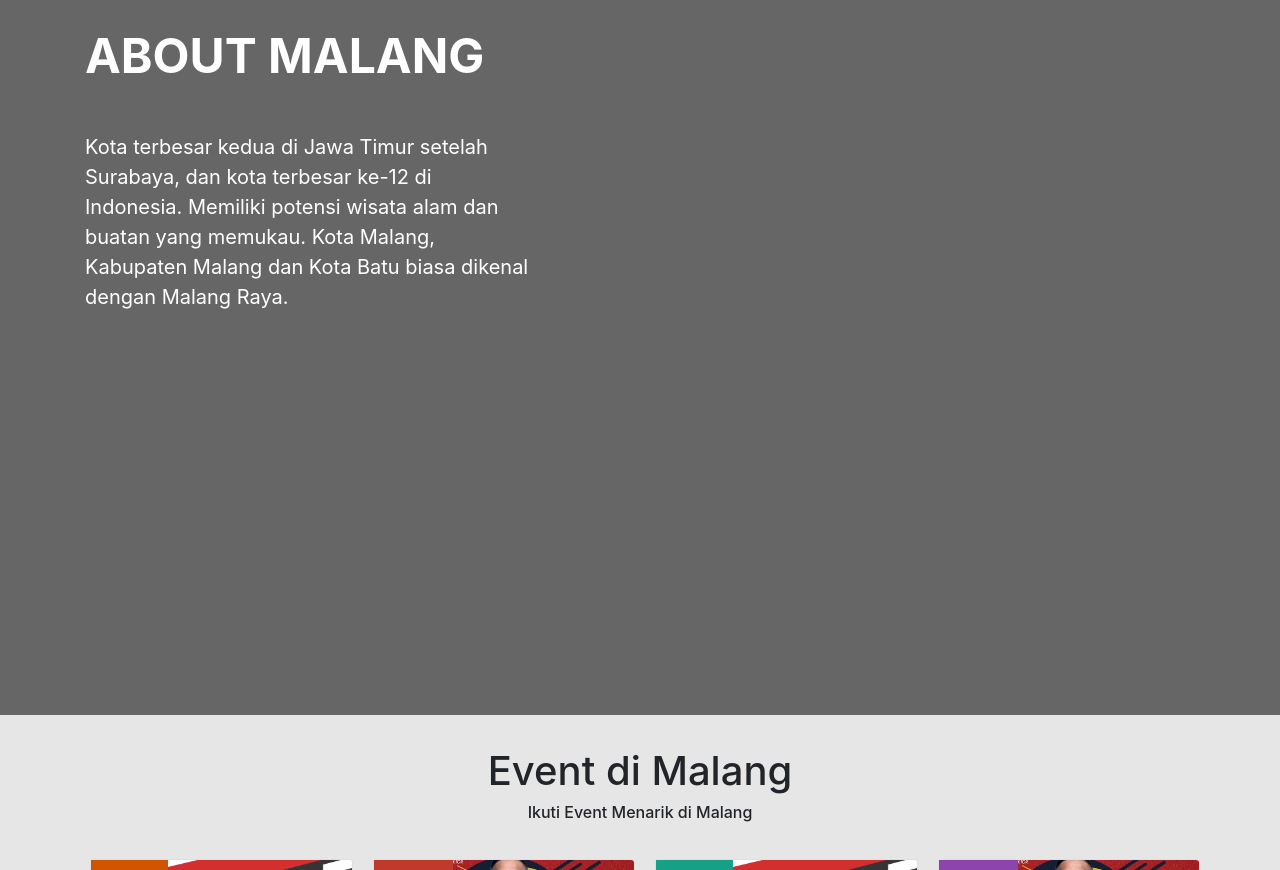
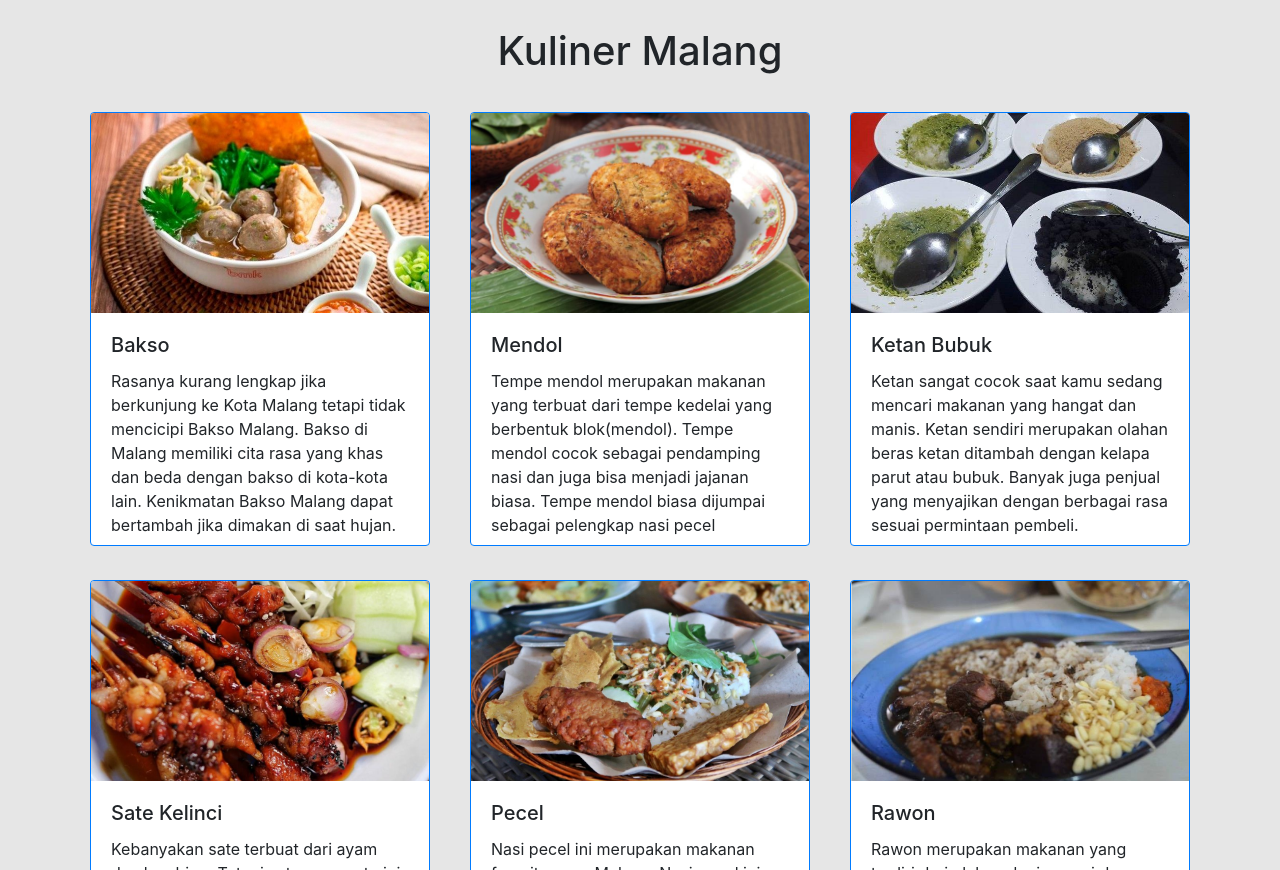
Before and after one commit to Ibrahimsyah/Walang, a plain HTML site: page index.html in a window 1280 px wide. Shown: the part 1930-2800 px from the top of the page. Drawn offline with Linux system fonts and the light colour scheme; a web font is replaced by a local one.

Commit message:
Add Kuliner

```diff
--- a/css/style.css
+++ b/css/style.css
@@ -77,7 +77,7 @@ a.nav-item {
 .caption {
     position: absolute;
     font-family: Roboto;
-    top: 20%;
+    top: 10%;
     left: 10%;
     right: 10%;
     color: white;
@@ -89,22 +89,13 @@ a.nav-item {
     font-size: 2em
 }
 
-.caption::before {
-    position: absolute;
-    content: '';
-    width: 50px;
-    height: 5px;
-    top: -10%;
-    background: white;
-}
-
 .arrow {
     color: white;
     float: right;
     font-size: 3em;
 }
 
-#event {
+#event, #kuliner{
     background: #e6e6e6;
     padding-top: 2em;
 }
@@ -183,6 +174,7 @@ a.nav-item {
     .card-columns {
         column-count: 3;
     }
+
 }
 
 @media (min-width: 992px) {
--- a/index.html
+++ b/index.html
@@ -20,6 +20,10 @@
 <body>
     <nav class="navbar navbar-expand-lg navbar-dark fixed-top">
         <a class="navbar-brand" href="#">walang</a>
+        <button class="navbar-toggler" type="button" data-toggle="collapse" data-target="#navbarNavAltMarkup"
+            aria-controls="navbarNavAltMarkup" aria-expanded="false" aria-label="Toggle navigation">
+            <span class="navbar-toggler-icon"></span>
+        </button>
         <div class="collapse navbar-collapse" id="navbarNavAltMarkup">
             <div class="navbar-nav ml-auto">
                 <a class="nav-item nav-link" href="#grid-alam">wisata <span class="sr-only">(current)</span></a>
@@ -144,11 +148,104 @@
         </div>
 
     </section>
+    <section id="kuliner">
+        <h1 class="text-center">Kuliner Malang</h1>
+        <br>
+        <div class="container">
+            <div class="row">
+                <div class="col-md-4 col-sm6">
+                    <div class="card border-primary wow fadeInDown">
+                        <img src="./images/Rafly/bakso.jpg" class="card-img-top" alt="...">
+                        <div class="card-body">
+                            <h5 class="card-title">Bakso</h5>
+                            <p class="card-text">Rasanya kurang lengkap jika berkunjung ke Kota Malang tetapi tidak
+                                mencicipi
+                                Bakso Malang. Bakso di Malang memiliki cita rasa yang khas dan beda dengan bakso di
+                                kota-kota
+                                lain. Kenikmatan Bakso Malang dapat bertambah jika dimakan di saat hujan.</p>
+                        </div>
+                    </div>
+                </div>
+                <div class="col-md-4 col-sm-6">
+                    <div class="card border-primary wow fadeInDown">
+                        <img src="./images/Rafly/mendol.jpg" class="card-img-top" alt="...">
+                        <div class="card-body">
+                            <h5 class="card-title">Mendol</h5>
+                            <p class="card-text">Tempe mendol merupakan makanan yang terbuat dari tempe kedelai yang
+                                berbentuk
+                                blok(mendol). Tempe mendol cocok sebagai pendamping nasi dan juga bisa menjadi jajanan
+                                biasa.
+                                Tempe mendol biasa dijumpai sebagai pelengkap nasi pecel</p>
+                        </div>
+                    </div>
+                </div>
+                <div class="col-md-4 col-sm-6">
+                    <div class="card border-primary wow fadeInDown">
+                        <img src="./images/Rafly/ketan.jpg" class="card-img-top" alt="...">
+                        <div class="card-body">
+                            <h5 class="card-title">Ketan Bubuk</h5>
+                            <p class="card-text">Ketan sangat cocok saat kamu sedang mencari makanan yang hangat dan
+                                manis.
+                                Ketan sendiri merupakan olahan beras ketan ditambah dengan kelapa parut atau bubuk.
+                                Banyak
+                                juga
+                                penjual yang menyajikan dengan berbagai rasa sesuai permintaan pembeli.</p>
+                        </div>
+                    </div>
+                </div>
+            </div>
+            <br>
+            <div class="row">
+                <div class="col-md-4 col-sm6">
+                    <div class="card border-primary wow fadeInDown">
+                        <img src="./images/Rafly/sate.jpg" class="card-img-top" alt="...">
+                        <div class="card-body">
+                            <h5 class="card-title">Sate Kelinci</h5>
+                            <p class="card-text">Kebanyakan sate terbuat dari ayam dan kambing. Tetapi sate yang satu
+                                ini
+                                berbeda, sate ini terbuat dari bahan dasar kelinci. Selain rasanya yang khas dan berbeda
+                                sate
+                                kelinci ini memiliki banyak khasiat yang cocok untuk kesehatan.</p>
+                        </div>
+                    </div>
+                </div>
+                <div class="col-md-4 col-sm-6">
+                    <div class="card border-primary wow fadeInDown">
+                        <img src="./images/Rafly/pecel.jpg" class="card-img-top" alt="...">
+                        <div class="card-body">
+                            <h5 class="card-title">Pecel</h5>
+                            <p class="card-text">Nasi pecel ini merupakan makanan favorit warga Malang. Nasi pecel ini
+                                terdiri
+                                dari rebusan sayuran segar, siraman bumbu kacang, dan peyek. Nasi pecel ini sangat cocok
+                                untuk
+                                sarapan dan pastinya sangat bergizi karena mengandung sayuran.</p>
+                        </div>
+                    </div>
+                </div>
+                <div class="col-md-4 col-sm-6 wow fadeInDown">
+                    <div class="card border-primary">
+                        <img src="./images/Rafly/rawon.jpg" class="card-img-top" alt="...">
+                        <div class="card-body">
+                            <h5 class="card-title">Rawon</h5>
+                            <p class="card-text">Rawon merupakan makanan yang terdiri dari olahan daging sapi dengan
+                                kuah
+                                hitam
+                                yang memiliki rasa khas. Cita rasa rawon kurang lengkap jika belum ditambah sambal,
+                                kerupuk
+                                udang, dan telur asin.</p>
+                        </div>
+                    </div>
+                </div>
+            </div>
+        </div>
+
+        <br>
+    </section>
     <section id="about">
         <div class="container">
             <h1>About Malang</h1>
             <div class="row">
-                <div class="col-5">
+                <div class="col-md-5 col-sm-8">
                     <p>Kota terbesar kedua di Jawa Timur setelah Surabaya, dan kota terbesar ke-12 di Indonesia.
                         Memiliki potensi wisata alam dan buatan yang memukau. Kota Malang, Kabupaten Malang dan Kota
                         Batu biasa dikenal dengan Malang Raya.</p>
@@ -170,7 +267,6 @@
                                 <h6 class="tgl-event">24 - 25 Oktober 2019</h5>
                                     <h5 class="card-title">Job Fair XVII UB</h5>
                             </div>
-
                         </div>
                         <div class="collapse collapse-ibra">
                             <div class="card-body event-desc">
@@ -334,8 +430,14 @@
                     }, 1000);
                 })
             }
-            var cards = $('.card');
+            var cards = $('#kuliner .card');
             var s = 0;
+            for (var i = 0; i < cards.length; i++) {
+                $(cards[i]).attr('data-wow-delay', s + 's')
+                s += .3
+            }
+            s = 0;
+            cards = $('#event .card');
             for (var i = 0; i < cards.length; i++) {
                 $(cards[i]).attr('data-wow-delay', s + 's')
                 s += .3
@@ -343,7 +445,7 @@
         })
         $(document).scroll(function () {
             if ($(this).scrollTop() >= 100) {
-                $('.navbar').css('background', 'rgba(0,0,0,0.7')
+                $('.navbar').css('background', 'rgba(0,0,0,0.7)')
             } else {
                 $('.navbar').css('background', 'transparent')
             }
```
Also changed, not shown: images/Rafly/bakso.jpg (added), images/Rafly/bubur.jpg (added), images/Rafly/ketan.jpg (added), images/Rafly/mendol.jpg (added), images/Rafly/pecel.jpg (added), images/Rafly/rawon.jpg (added), images/Rafly/sate.jpg (added).
